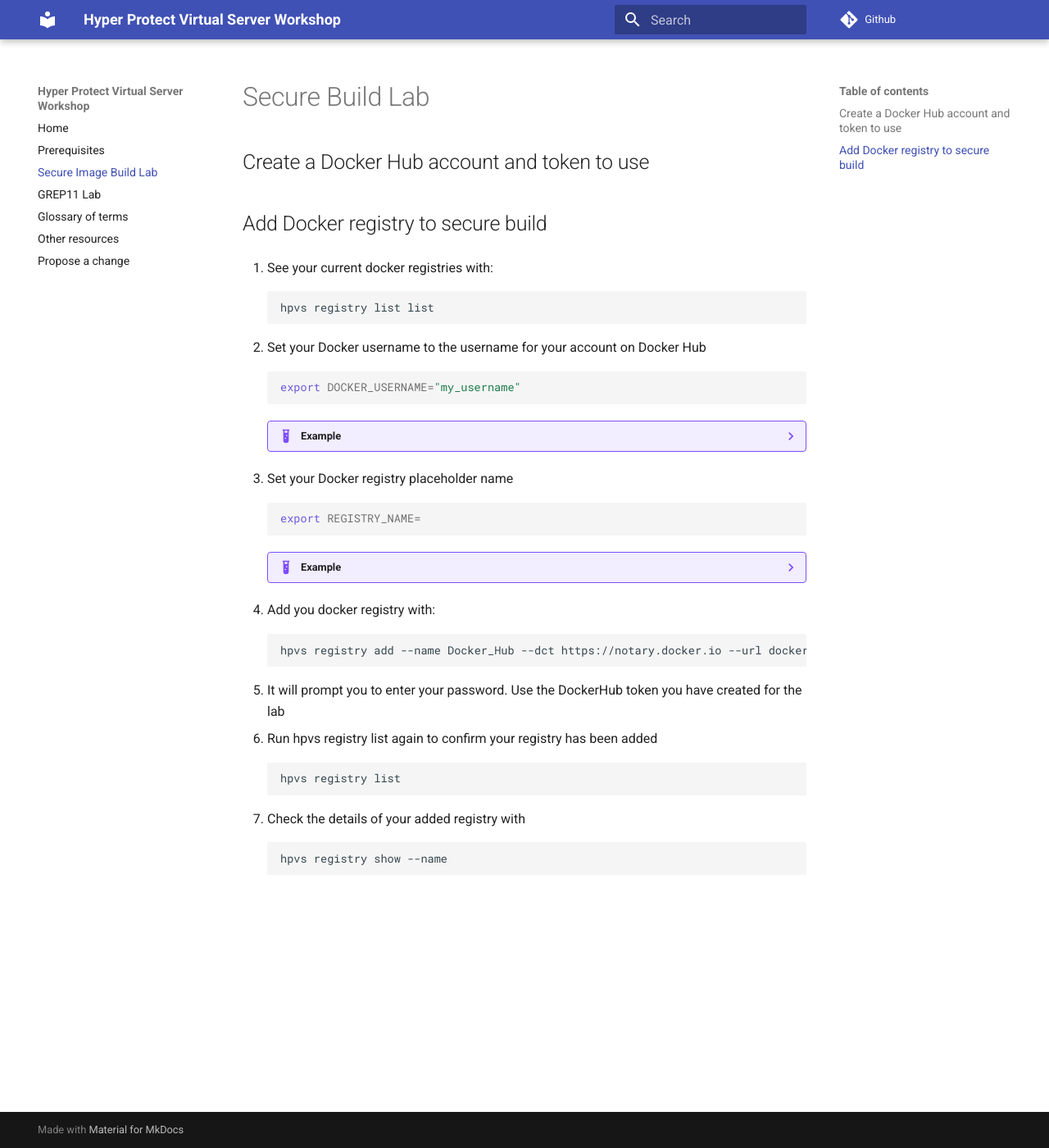
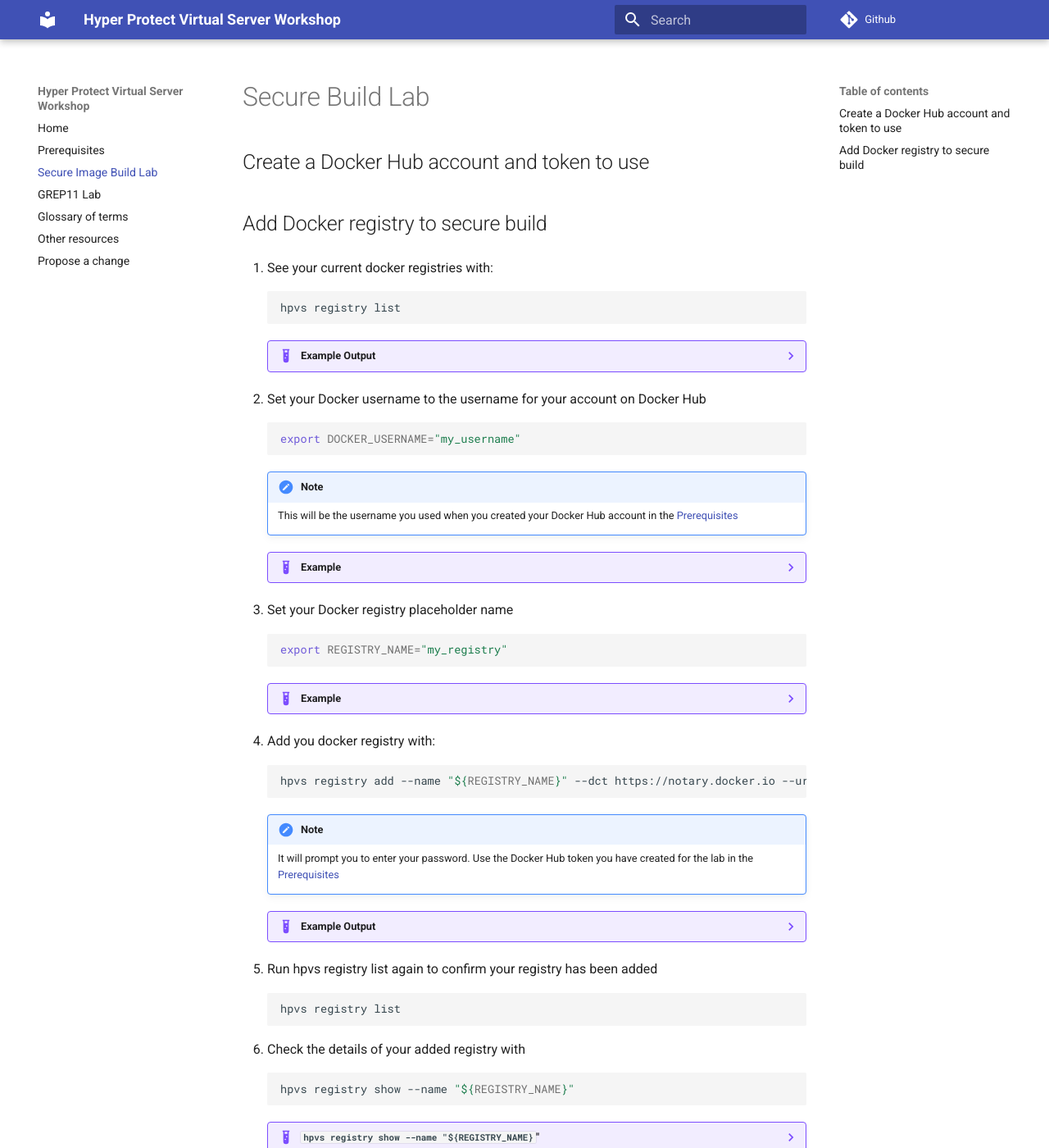
Before and after one commit to ibm-wsc/hyper-protect-virtual-servers-workshop, an MkDocs documentation site: the page built from docs/securebuild.md, in a window 1280 px wide and 1400 px high. Shown: the whole window at 82% size. Built offline with MkDocs 1.6.1 and Material for MkDocs 9.7.7, drawn with Linux system fonts in a browser that asks for light colours.

Commit message:
Added registry add instructions

````diff
--- a/docs/securebuild.md
+++ b/docs/securebuild.md
@@ -7,8 +7,18 @@
 1. See your current docker registries with:
 
     ``` bash
-    hpvs registry list list
+    hpvs registry list
     ```
+
+    ??? example "Example Output"
+        ```
+        hpvs registry list
+        +---------------+
+        | REGISTRY NAME |
+        +---------------+
+        +---------------+
+        ```
+
 
 2. Set your Docker username to the username for your account on Docker Hub
 
@@ -16,7 +26,10 @@
     export DOCKER_USERNAME="my_username"
     ```
 
-    ??? example
+    !!! note
+        This will be the username you used when you created your Docker Hub account in the [Prerequisites](prerequisites.md#Create-a-Docker-Hub){target=_blank}
+
+    ??? example "Example"
 
         ``` bash
         export DOCKER_USERNAME="gmoney23"
@@ -25,22 +38,30 @@
 3. Set your Docker registry placeholder name
 
     ``` bash
-    export REGISTRY_NAME=
+    export REGISTRY_NAME="my_registry"
     ```
 
-    ??? example
+    ??? example "Example"
 
         ``` bash
-        export REGISTRY_NAME=g_docker_hub
+        export REGISTRY_NAME="g_docker_hub"
         ```
 
 2. Add you docker registry with:
 
     ``` bash
-    hpvs registry add --name Docker_Hub --dct https://notary.docker.io --url docker.io --user ${DOCKER_USERNAME}
+    hpvs registry add --name "${REGISTRY_NAME}" --dct https://notary.docker.io --url docker.io --user "${DOCKER_USERNAME}"
     ```
 
-3. It will prompt you to enter your password. Use the DockerHub token you have created for the lab
+    !!! note
+        It will prompt you to enter your password. Use the Docker Hub token you have created for the lab in the [Prerequisites](prerequisites.md#Create-a-GitHub){target=_blank}
+
+    ??? example "Example Output"
+
+        ``` bash
+        hpvs registry add --name "${REGISTRY_NAME}" --dct https://notary.docker.io --url docker.io --user "${DOCKER_USERNAME}"
+        Enter Password:
+        ```
 
 4. Run hpvs registry list again to confirm your registry has been added
 
@@ -51,5 +72,16 @@
 5. Check the details of your added registry with
 
     ``` bash
-    hpvs registry show --name
+    hpvs registry show --name "${REGISTRY_NAME}"
     ```
+
+    ??? example "`hpvs registry show --name "${REGISTRY_NAME}`""
+
+        ``` bash
+        +------+--------------------------+
+        | name | g_docker_hub             |
+        | user | gmoney23                 |
+        | dct  | https://notary.docker.io |
+        | url  | docker.io                |
+        +------+--------------------------+
+        ```
````
Also changed, not shown: docs/prerequisites.md (+8 -3 lines).
